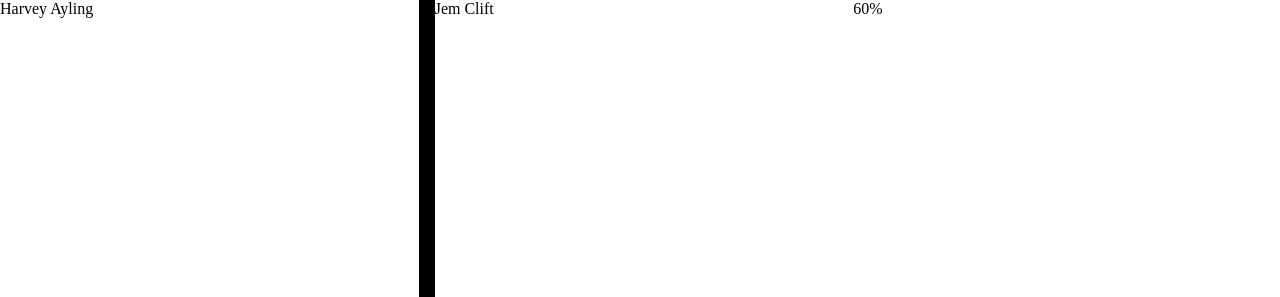
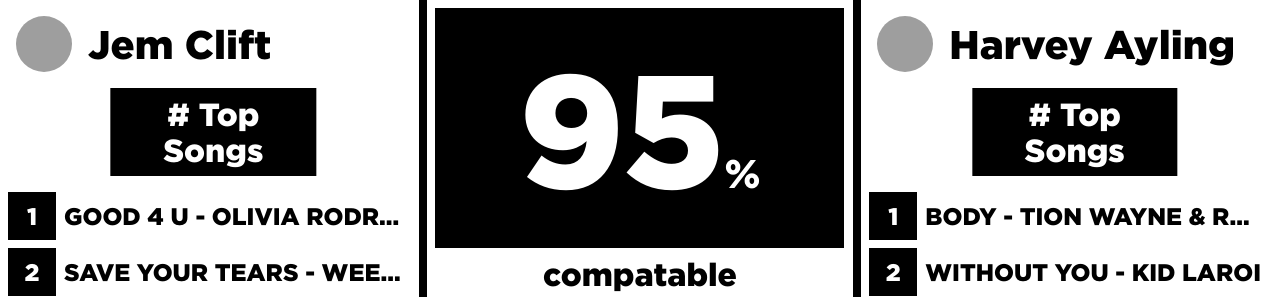
Before and after one commit to hja03/MusicMash, a Flask app: template templates/home.html in a window 1280 px wide. Shown: the top 297 px of the page. Run offline with Flask 2, Linux system fonts and the light colour scheme; the template is opened without the code that fills it, so the values that code supplies are empty; grey boxes are pictures that could not be loaded.

Commit message:
home update

```diff
--- a/templates/home.html
+++ b/templates/home.html
@@ -10,17 +10,94 @@
 <body>
     <div id="main-content">
 
+        <!-- left pane -->
         <div id="left-pane">
-            <div id="left-username">Harvey Ayling</div>
+
+            <!-- user info -->
+            <div id="left-user-wrapper" class="user-wrapper">
+                <img class="profile-img" src="https://www.naso.org/wp-content/uploads/2016/12/person-pointing.jpg">
+                <div class="username">Jem Clift</div>
+            </div>
+
+            <!-- main stats -->
+            <div class="main-stats">
+                <div class="top-songs"># Top Songs</div>
+
+                <div class="top-song">
+                    <div class="number">1</div>
+                    <div class="song-name">GOOD 4 U - OLIVIA RODRIGO</div>
+                </div>
+
+                <div class="top-song">
+                    <div class="number">2</div>
+                    <div class="song-name">SAVE YOUR TEARS - WEEKND</div>
+                </div>
+
+                <div class="top-song">
+                    <div class="number">3</div>
+                    <div class="song-name">HEAT WAVES - GLASS ANIMALS</div>
+                </div>
+
+                <div class="top-genre"># Top Genre</div>
+                <div class="genre">Dancehall</div>
+
+            </div>
         </div>
 
-        <div id="right-pane">
-            <div id="right-username">Jem Clift</div>
+        <!-- middle pane -->
+        <div id="middle-pane">
+
+            <!-- compatability score -->
+            <div id="compatabiltiy">95<span>%</span></div>
+            <div id="compat-label">compatable</div>
+
+            <!-- playlist preview -->
+            <div class="preview-row">
+                <img src="https://www.wired.com/images_blogs/underwire/2010/06/lps_3b.jpg">
+                <img src="https://www.wired.com/images_blogs/underwire/2010/06/lps_1a.jpg">
+                <img src="http://pm1.narvii.com/7078/b516f075d0508fd60dcc727d02f742a2056940a7r1-984-984v2_uhq.jpg">
+            </div>
+
+            <div class="preview-row">
+                <img src="https://www.wired.com/images_blogs/underwire/2010/06/lps_5a.jpg">
+                <img src="https://www.wired.com/images_blogs/underwire/2010/06/lps_7b.jpg">
+                <img src="https://www.wired.com/images_blogs/underwire/2010/06/lps_9a.jpg">
+            </div>
+            <!-- generata playlist -->
+
+
         </div>
 
-        <div id="compat-meter">
-            <div id="progress-bar" style="height: 40%">
-                <div>60%</div>
+        <!-- right pane -->
+        <div id="right-pane">
+            <div id="right-user-wrapper" class="user-wrapper">
+
+                <!-- user info -->
+                <img class="profile-img" src="https://www.naso.org/wp-content/uploads/2016/12/person-pointing.jpg">
+                <div class="username">Harvey Ayling</div>            </div>
+
+                <!-- main stats -->
+                <div class="main-stats">
+                <div class="top-songs"># Top Songs</div>
+
+                <div class="top-song">
+                    <div class="number">1</div>
+                    <div class="song-name">BODY - TION WAYNE & RUSS MILLIONS</div>
+                </div>
+
+                <div class="top-song">
+                    <div class="number">2</div>
+                    <div class="song-name">WITHOUT YOU - KID LAROI</div>
+                </div>
+
+                <div class="top-song">
+                    <div class="number">3</div>
+                    <div class="song-name">SOMEONE YOU LOVED - LEWIS CAPALDI</div>
+                </div>
+
+                <div class="top-genre"># Top Genre</div>
+                <div class="genre">DNB</div>
+
             </div>
         </div>
 
```
